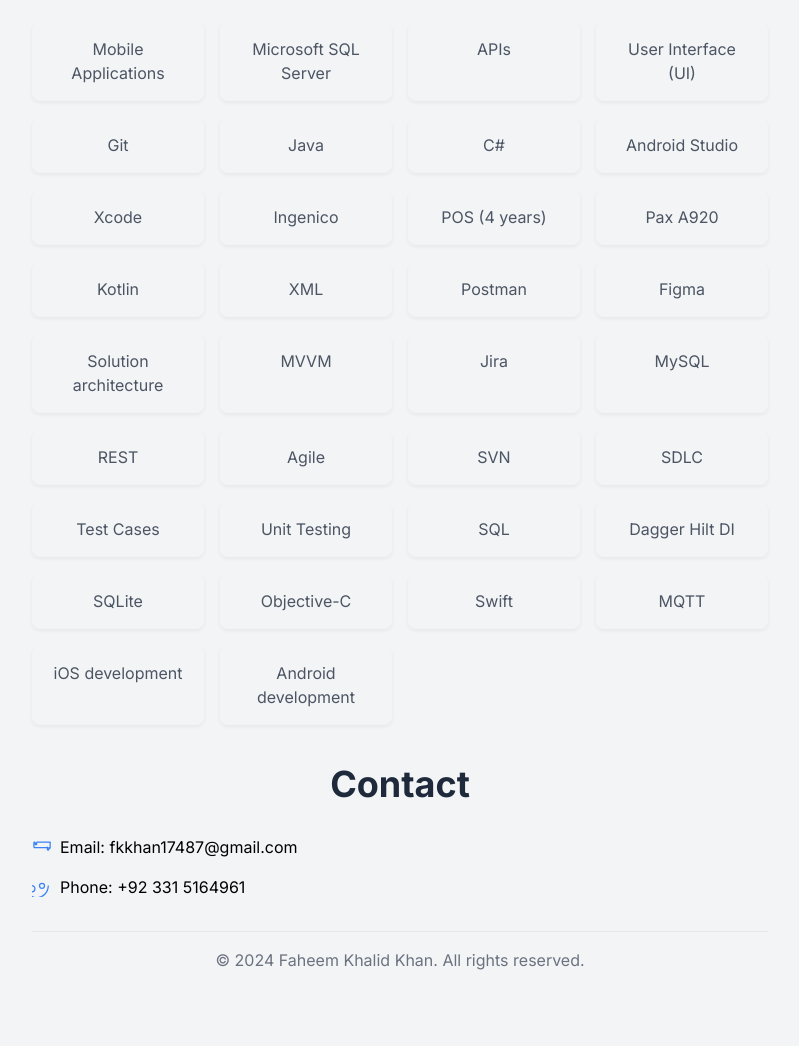
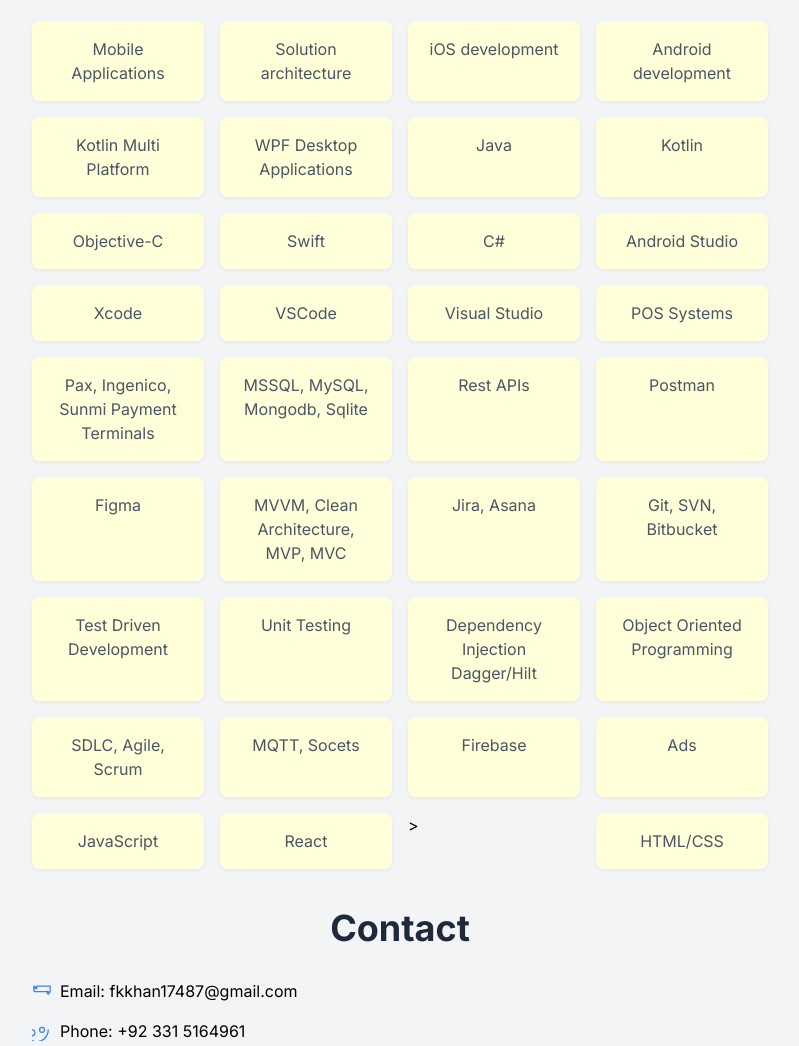
Before and after one commit to fkkhan17487/fkkhan.github.io, a plain HTML site: page index.html in a window 1280 px wide. Shown: the part 1631-2677 px from the top of the page, without its empty margins (240-1039 px from the left). Before the commit the page ends 2635 px from the top, so only its background shows below. Drawn offline with nearby package versions, Linux system fonts and the light colour scheme.

Commit message:
Update index.html

```diff
--- a/index.html
+++ b/index.html
@@ -84,7 +84,7 @@
             margin-bottom: 2rem;
         }
         .skill-item {
-            background-color: #f3f4f6; /* Lighter background for skills */
+            background-color: #FFFFD9; /* Lighter background for skills */
             border-radius: 0.5rem; /* Increased border radius */
             padding: 1rem;
             text-align: center;
@@ -390,43 +390,42 @@
             <h2 class="section-title">Skills</h2>
             <div class="skills-grid">
                 <div class="skill-item">Mobile Applications</div>
-                <div class="skill-item">Microsoft SQL Server</div>
-                <div class="skill-item">APIs</div>
-                <div class="skill-item">User Interface (UI)</div>
-                <div class="skill-item">Git</div>
+                <div class="skill-item">Solution architecture</div>
+                <div class="skill-item">iOS development</div>
+                <div class="skill-item">Android development</div>
+                <div class="skill-item">Kotlin Multi Platform</div>
+                <div class="skill-item">WPF Desktop Applications</div>
                 <div class="skill-item">Java</div>
+                <div class="skill-item">Kotlin</div>
+                <div class="skill-item">Objective-C</div>
+                <div class="skill-item">Swift</div>
                 <div class="skill-item">C#</div>
                 <div class="skill-item">Android Studio</div>
                 <div class="skill-item">Xcode</div>
-                <div class="skill-item">Ingenico</div>
-                <div class="skill-item">POS (4 years)</div>
-                <div class="skill-item">Pax A920</div>
-                <div class="skill-item">Kotlin</div>
-                <div class="skill-item">XML</div>
+                <div class="skill-item">VSCode</div>
+                <div class="skill-item">Visual Studio</div>
+                <div class="skill-item">POS Systems</div>
+                <div class="skill-item">Pax, Ingenico, Sunmi Payment Terminals</div>
+                <div class="skill-item">MSSQL, MySQL, Mongodb, Sqlite</div>
+                <div class="skill-item">Rest APIs</div>
                 <div class="skill-item">Postman</div>
-                 <div class="skill-item">Figma</div>
-                <div class="skill-item">Solution architecture</div>
-                <div class="skill-item">MVVM</div>
-                <div class="skill-item">Jira</div>
-                <div class="skill-item">MySQL</div>
-                <div class="skill-item">REST</div>
-                <div class="skill-item">Agile</div>
-                <div class="skill-item">SVN</div>
-                <div class="skill-item">SDLC</div>
-                <div class="skill-item">Test Cases</div>
+                <div class="skill-item">Figma</div>
+                <div class="skill-item">MVVM, Clean Architecture, MVP, MVC</div>
+                <div class="skill-item">Jira, Asana</div>
+                <div class="skill-item">Git, SVN, Bitbucket</div>
+                <div class="skill-item">Test Driven Development</div>
                 <div class="skill-item">Unit Testing</div>
-                <div class="skill-item">SQL</div>
-                <div class="skill-item">Dagger Hilt DI</div>
-                <div class="skill-item">SQLite</div>
-                <div class="skill-item">Objective-C</div>
-                <div class="skill-item">Swift</div>
-                <div class="skill-item">MQTT</div>
-                 <div class="skill-item">iOS development</div>
-                <div class="skill-item">Android development</div>
+                <div class="skill-item">Dependency Injection Dagger/Hilt</div>
+                <div class="skill-item">Object Oriented Programming</div>
+                <div class="skill-item">SDLC, Agile, Scrum</div>
+                <div class="skill-item">MQTT, Socets</div>
+                <div class="skill-item">Firebase</div>
+                <div class="skill-item">Ads</div>
+                <div class="skill-item">JavaScript</div>
+                <div class="skill-item">React</div>>
+                <div class="skill-item">HTML/CSS</div>
             </div>
         </section>
-
-
 
         <section id="contact" class="section">
             <h2 class="section-title">Contact</h2>
```
